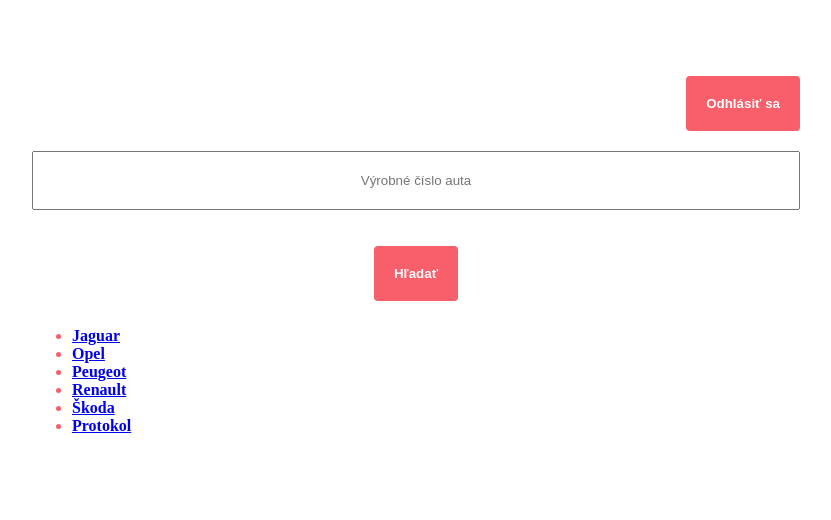
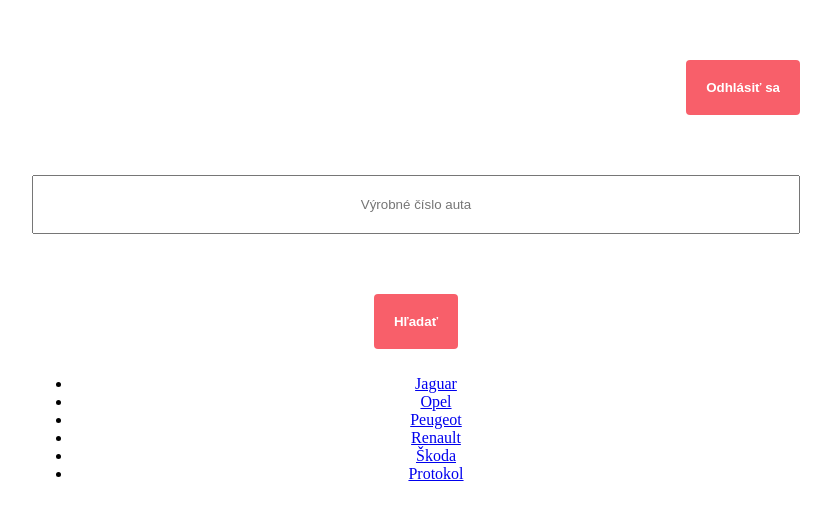
Before and after one commit to TIS2020-FMFI/skodovy-protokol, a PHP site: page / in a window 1280 px wide. Shown: the top 520 px of the page, without its empty margins (224-1055 px from the left). Run offline with PHP 8.4, Linux system fonts and the light colour scheme; the visitor is signed in with stand-in values (Sample User, id 1).

Commit message:
vyhladavaci formular upraveny

```diff
--- a/index.php
+++ b/index.php
@@ -45,9 +45,9 @@ if (isset($_SESSION['username'])) {
     <input name="logout" type="submit" id="logout" value="Odhlásiť sa">
   </p>
 <input class="cislo" name="cislo" type="text" size="30" placeholder="Výrobné číslo auta" maxlength="30" id="cislo"/>
-<p>
+
     <input name="hladat" type="submit" id="hladat" value="Hľadať">
-  </p>
+
 </form>
 <ul>
 <li><a href="protocol.php?type=jaguar">Jaguar</a> </li>
--- a/styles.css
+++ b/styles.css
@@ -12,8 +12,11 @@ body {
   margin: auto;
   text-align: center;
 }
+form {
+  text-align: center;
+}
 
-section {
+section p {
   /* outline: 3px solid red; */
   padding: 50px 0;
   text-align: left;
@@ -80,11 +83,7 @@ p a {
 .cislo {
   width: 100%;
   padding: 20px;
-  margin: 10px 0;
+  margin: 50px 0;
   display: inline-block;
   text-align: center;
 }
-
-form {
-  text-align: center;
-}
```
